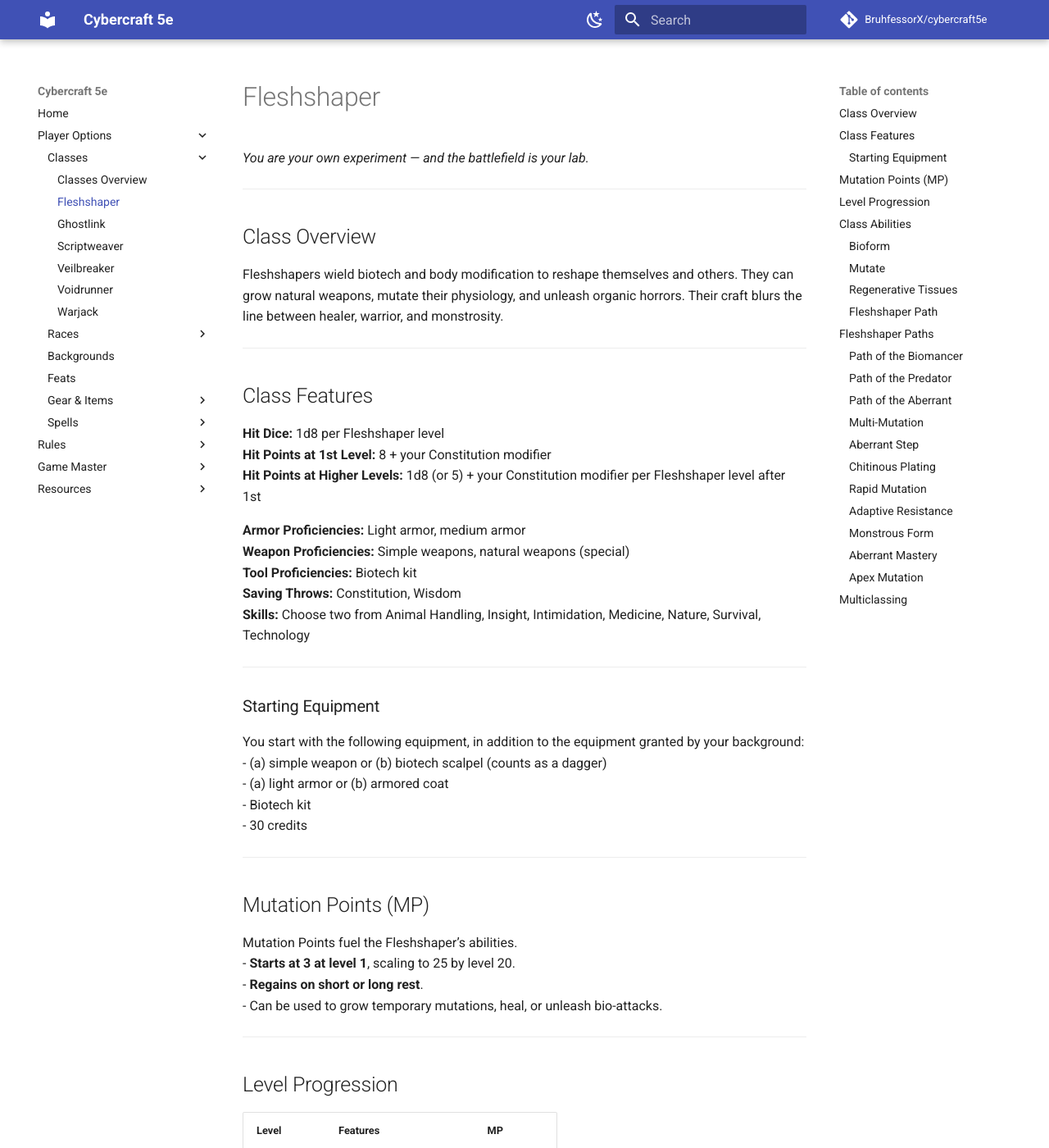
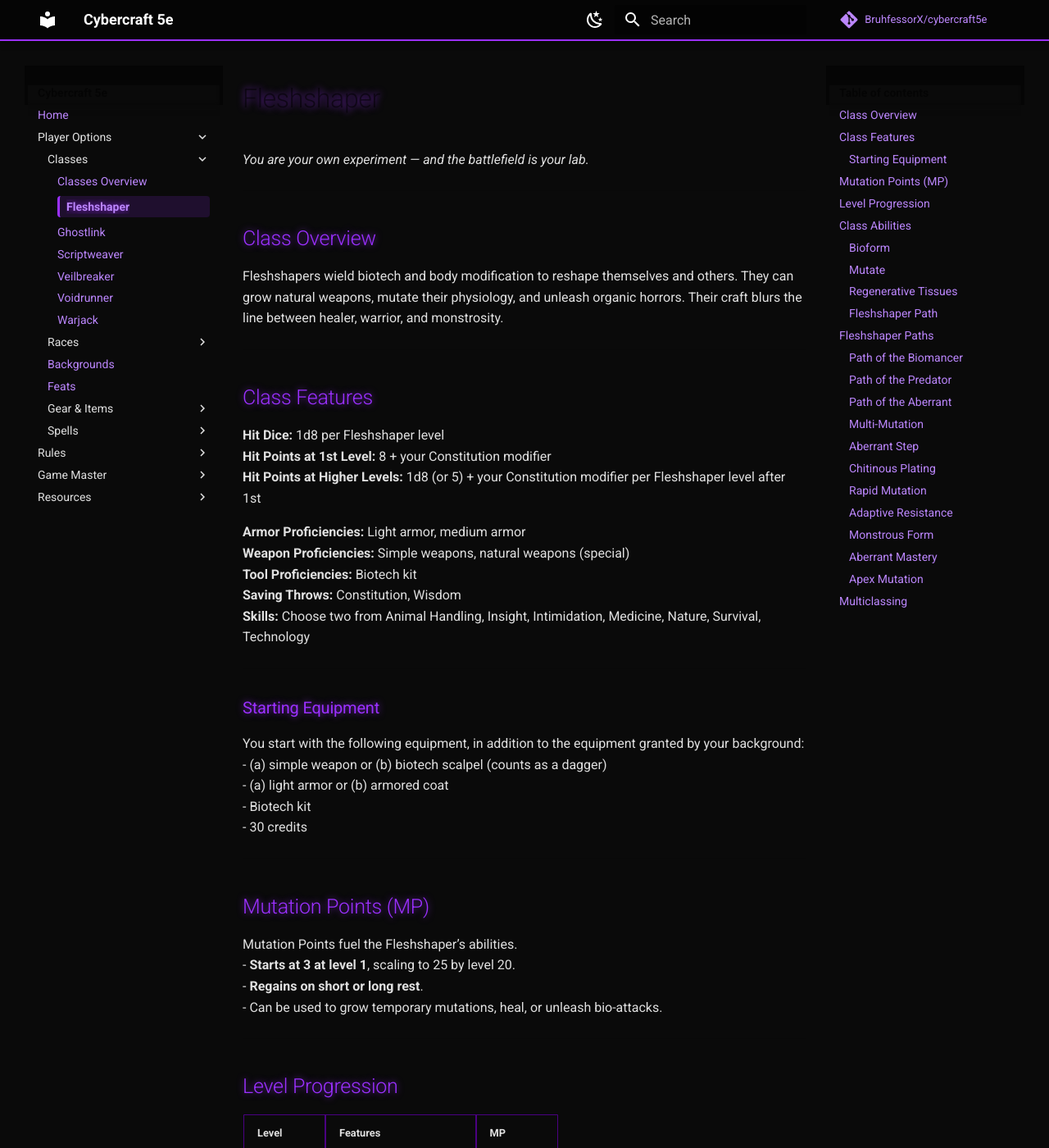
Before and after one commit to BruhfessorX/cybercraft5e, an MkDocs documentation site: the page built from docs/player-options/classes/fleshshaper.md, in a window 1280 px wide and 1400 px high. Shown: the whole window at 82% size. Built offline with MkDocs 1.6.1 and Material for MkDocs 9.7.7, drawn with Linux system fonts in a browser that asks for light colours; comment, search, counter and statistics services are not loaded.

Commit message:
Theme switch via css variables

```diff
--- /dev/null
+++ b/docs/styles/extra.css
@@ -0,0 +1,145 @@
+/* ----- Material color variables: use custom purple/black ----- */
+
+/* Light scheme (material calls this "default") */
+[data-md-color-scheme="default"] {
+  --md-primary-fg-color: #4B0082;          /* main indigo-purple */
+  --md-primary-fg-color--light: #7A29CC;   /* lighter accent of primary */
+  --md-primary-fg-color--dark: #2E004F;    /* darker accent of primary */
+  --md-accent-fg-color: #9B30FF;           /* accent violet */
+
+  /* Background + surfaces (light mode but we go dark-themed overall) */
+  --md-default-bg-color: #0A0A0A;
+  --md-code-bg-color: #111318;
+  --md-footer-bg-color: #0A0A0A;
+}
+
+/* Dark scheme (material calls this "slate") */
+[data-md-color-scheme="slate"] {
+  --md-primary-fg-color: #4B0082;
+  --md-primary-fg-color--light: #7A29CC;
+  --md-primary-fg-color--dark: #2E004F;
+  --md-accent-fg-color: #9B30FF;
+
+  --md-default-bg-color: #0A0A0A;
+  --md-code-bg-color: #111318;
+  --md-footer-bg-color: #0A0A0A;
+}
+
+/* Dark background and bright text */
+.md-main {
+  background-color: #0A0A0A;
+  color: #E0E0E0;
+}
+
+/* Headers in neon purple */
+h1, h2, h3, h4, h5, h6 {
+  color: #9B30FF;
+  text-shadow: 0 0 8px rgba(155, 48, 255, 0.7);
+}
+
+/* Links glow on hover */
+a {
+  color: #BB86FC;
+  transition: all 0.2s ease-in-out;
+}
+a:hover {
+  color: #FFFFFF;
+  text-shadow: 0 0 8px rgba(155, 48, 255, 0.9);
+}
+
+/* Table styling */
+table {
+  background-color: #111;
+  border: 1px solid #4B0082;
+}
+th, td {
+  border: 1px solid #4B0082;
+}
+
+/* Code blocks neon border */
+.highlight {
+  border: 1px solid #9B30FF;
+  box-shadow: 0 0 8px rgba(155, 48, 255, 0.5);
+}
+
+/* Sidebar background */
+.md-sidebar {
+  background-color: #050505;
+}
+
+/* Top nav bar dark with purple border */
+.md-header {
+  background-color: #050505;
+  border-bottom: 2px solid #9B30FF;
+}
+/* Sidebar active link glow */
+.md-nav__item .md-nav__link--active {
+  background-color: rgba(155, 48, 255, 0.15);
+  border-left: 3px solid #9B30FF;
+  text-shadow: 0 0 8px rgba(155, 48, 255, 0.9);
+}
+/* Sidebar link hover glow */
+.md-nav__item .md-nav__link:hover {
+  background-color: rgba(155, 48, 255, 0.1);
+  text-shadow: 0 0 6px rgba(155, 48, 255, 0.8);
+}
+/* Neon pulse on main content headings */
+.md-typeset h1:hover,
+.md-typeset h2:hover,
+.md-typeset h3:hover,
+.md-typeset h4:hover {
+  text-shadow: 0 0 5px rgba(155, 48, 255, 0.8),
+               0 0 10px rgba(155, 48, 255, 0.6),
+               0 0 20px rgba(155, 48, 255, 0.4);
+  transition: text-shadow 0.3s ease-in-out;
+}
+/* Neon glow for links */
+.md-typeset a:hover {
+  color: #bb86fc; /* Soft purple highlight */
+  text-shadow: 0 0 5px rgba(155, 48, 255, 0.8),
+               0 0 10px rgba(155, 48, 255, 0.6),
+               0 0 20px rgba(155, 48, 255, 0.4);
+  transition: all 0.3s ease-in-out;
+}
+/* Neon glow + dark background for active sidebar link */
+.md-nav__link--active {
+  color: #bb86fc !important; /* Soft neon purple */
+  font-weight: bold;
+  background-color: rgba(20, 20, 30, 0.85); /* Dark, semi-transparent background */
+  border-radius: 4px;
+  padding: 4px 8px;
+  text-shadow: 0 0 5px rgba(155, 48, 255, 0.8),
+               0 0 10px rgba(155, 48, 255, 0.6),
+               0 0 20px rgba(155, 48, 255, 0.4);
+}
+
+/* Optional: subtle glow on hover in sidebar */
+.md-nav__link:hover {
+  color: #bb86fc !important;
+  background-color: rgba(40, 20, 60, 0.6);
+  border-radius: 4px;
+  text-shadow: 0 0 5px rgba(155, 48, 255, 0.8),
+               0 0 10px rgba(155, 48, 255, 0.6),
+               0 0 20px rgba(155, 48, 255, 0.4);
+}
+/* Active top nav link (current page) */
+.md-tabs__link--active {
+  color: #bb86fc !important; /* Neon purple */
+  font-weight: bold;
+  background-color: rgba(20, 20, 30, 0.85); /* Dark semi-transparent background */
+  border-radius: 4px;
+  padding: 6px 10px;
+  text-shadow: 0 0 5px rgba(155, 48, 255, 0.8),
+               0 0 10px rgba(155, 48, 255, 0.6),
+               0 0 20px rgba(155, 48, 255, 0.4);
+}
+
+/* Hover effect for top nav links */
+.md-tabs__link:hover {
+  color: #bb86fc !important;
+  background-color: rgba(40, 20, 60, 0.6);
+  border-radius: 4px;
+  text-shadow: 0 0 5px rgba(155, 48, 255, 0.8),
+               0 0 10px rgba(155, 48, 255, 0.6),
+               0 0 20px rgba(155, 48, 255, 0.4);
+}
--- a/mkdocs.yml
+++ b/mkdocs.yml
@@ -8,20 +8,20 @@ theme:
   name: material
   palette:
     - scheme: default
-      primary: "#4B0082"   # Indigo purple
-      accent: "#9B30FF"    # Bright violet
+      primary: deep purple   # name, not hex
+      accent: purple
       toggle:
         icon: material/weather-night
         name: Switch to dark mode
     - scheme: slate
-      primary: "#4B0082"
-      accent: "#9B30FF"
+      primary: deep purple
+      accent: purple
       toggle:
         icon: material/weather-sunny
         name: Switch to light mode
+
 extra_css:
   - styles/extra.css
-
 
 
 nav:
```
